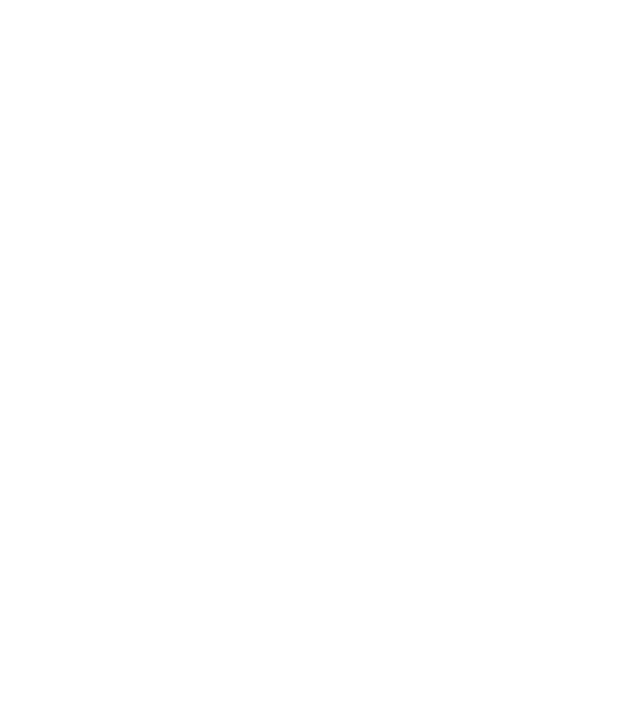
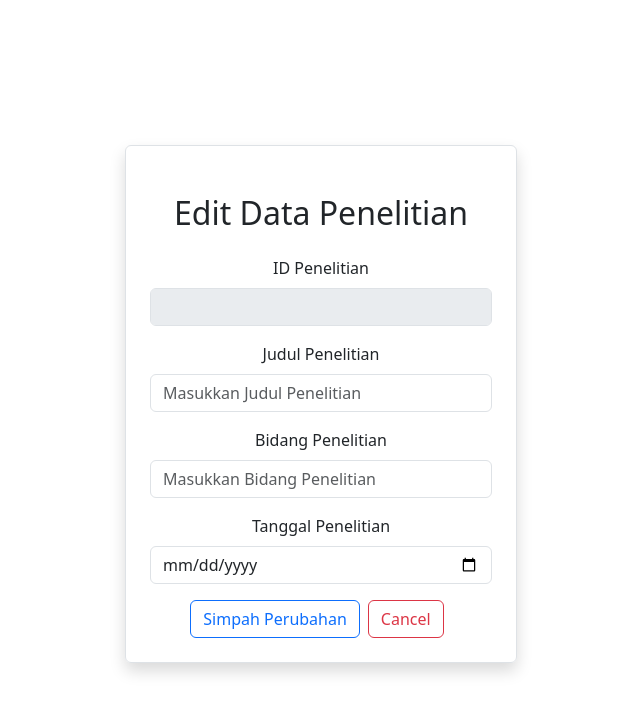
Before and after one commit to mfathulibad/s4, a React (Vite) app in the folder react-js/: page /penelitian/edit/1 in a window 1280 px wide. Before the commit this address had no page. Shown: the top 712 px of the page, without its empty margins (319-959 px from the left). Built offline with nearby package versions, Linux system fonts and the light colour scheme; no server answers.

Commit message:
upadate crud

```diff
--- a/react-js/src/App.jsx
+++ b/react-js/src/App.jsx
@@ -10,6 +10,8 @@ import EditDosen from './pages/dosen/EditDosen';
 import AddMataKuliah from './pages/matakuliah/AddMataKuliah';
 import Penelitian from './pages/penelitian/Penelitian';
 import AddPenelitian from './components/penelitian/AddPenelitianComponent';
+import EditPenelitian from './pages/penelitian/EditPenelitian';
+
 
 function App() {
   return (
@@ -22,6 +24,7 @@ function App() {
             <Route path="/matakuliah/insert" element = {<AddMataKuliah/>} />
             <Route path='/penelitian' element ={<Penelitian/>}/>
             <Route path='/penelitian/insert' element ={<AddPenelitian/>}/>
+            <Route path="/penelitian/edit/:id" element = {<EditPenelitian/>} />
           </Routes>
       </Router>
   )
--- a/react-js/src/components/penelitian/AddPenelitianComponent.jsx
+++ b/react-js/src/components/penelitian/AddPenelitianComponent.jsx
@@ -35,18 +35,6 @@ export default function AddPenelitianComponent() {
                 <h2 className='text-center m-4'>Tambah Data Penelitian</h2>
 
                 <form onSubmit={onSubmit}>
-                    <div className='mb-3'>
-                        <label htmlFor='idPenelitian' className='form-label'>
-                            ID Penelitian
-                        </label>
-                        <input
-                            type={'text'}
-                            className='form-control'
-                            placeholder='Masukkan Id Penelitian'
-                            name='id_penelitian'
-                            value={penelitian.id_penelitian}
-                            onChange={onInputChange}/>
-                    </div>
                     <div className='mb-3'>
                         <label htmlFor='judulPenelitian' className='form-label'>
                             Judul Penelitian
--- /dev/null
+++ b/react-js/src/components/penelitian/EditPenelitianComponent.jsx
@@ -0,0 +1,115 @@
+import axios from 'axios';
+import { useEffect, useState } from 'react'
+import { Link } from 'react-router-dom';
+
+function EditPenelitianComponent({id}) {
+  const [penelitian, setPenelitian] = useState({});
+  const [loading, setLoading] = useState(true);
+
+    const [formData, setFormData] = useState({
+        id_penelitian:``,
+        judul_penelitian:``,
+        bidang_penelitian:``,
+        tgl_penelitian:``
+    });
+
+    useEffect(() => {
+        async function fetchData() {
+          try {
+            const response = await axios.get(`http://localhost:8082/penelitian/${id}`);
+            setPenelitian(response.data);
+            setFormData(response.data);
+            setLoading(false);
+          } catch (error) {
+            console.error('Error fetching data:', error);
+            setLoading(false);
+          }
+        }
+
+        fetchData();
+    }, [id]);
+
+
+    const onInputChange = (e) => {
+        const { name, value } = e.target;
+        setFormData({
+          ...formData,[name]: value,
+        });
+    };
+
+    const onSubmit =async (e) => {
+        e.preventDefault();
+        try {
+            const response = await axios.post(`http://localhost:8082/penelitian/update`, formData);
+            console.log(response.data);
+            alert('Data penelitian berhasil diperbarui');
+          } catch (error) {
+            console.error('Error updating data:', error);
+          }
+    }
+
+  return (
+    <div className='container'>
+        <div className='row'>
+            <div className='col offset border rounded p-4 mt-2 shadow'>
+                <h2 className='text-center m-4'>Edit Data Penelitian</h2>
+
+                <form onSubmit={onSubmit}>
+                  <div className='mb-3'>
+                        <label htmlFor='judulPenelitian' className='form-label'>
+                            ID Penelitian
+                        </label>
+                        <input
+                            type={'text'}
+                            className='form-control'
+                            name='id_penelitian'
+                            value={formData.id_penelitian}
+                            onChange={onInputChange}
+                            disabled/>
+                    </div>
+                    <div className='mb-3'>
+                        <label htmlFor='judulPenelitian' className='form-label'>
+                            Judul Penelitian
+                        </label>
+                        <input
+                            type={'text'}
+                            className='form-control'
+                            placeholder='Masukkan Judul Penelitian'
+                            name='judul_penelitian'
+                            value={formData.judul_penelitian}
+                            onChange={onInputChange}/>
+                    </div>
+                    <div className='mb-3'>
+                        <label htmlFor='bidangPenelitian' className='form-label'>
+                            Bidang Penelitian
+                        </label>
+                        <input
+                            type={'text'}
+                            className='form-control'
+                            placeholder='Masukkan Bidang Penelitian'
+                            name='bidang_penelitian'
+                            value={formData.bidang_penelitian}
+                            onChange={onInputChange}/>
+                    </div>
+                    <div className='mb-3'>
+                        <label htmlFor='tglPenelitian' className='form-label'>
+                            Tanggal Penelitian
+                        </label>
+                        <input
+                            type='date'
+                            className='form-control'
+                            placeholder="YYYY-MM-DD"
+                            name='tgl_penelitian'
+                            value={formData.tgl_penelitian}
+                            onChange={onInputChange}/>
+                    </div>
+                    <button type='submit' className='btn btn-outline-primary'>Simpah Perubahan</button>
+                    <Link className='btn btn-outline-danger mx-2' to="/">Cancel</Link>
+                </form>
+            </div>
+        </div>
+    </div>
+  )
+}
+
+export default EditPenelitianComponent;
--- /dev/null
+++ b/react-js/src/pages/penelitian/EditPenelitian.jsx
@@ -0,0 +1,10 @@
+import { useParams } from 'react-router-dom';
+import EditPenelitianComponent from '../../components/penelitian/EditPenelitianComponent';
+
+function EditPenelitian(){
+    const { id } = useParams();
+    return <EditPenelitianComponent id={id}/>
+
+}
+
+export default EditPenelitian;
--- a/react-js/src/pages/penelitian/Penelitian.jsx
+++ b/react-js/src/pages/penelitian/Penelitian.jsx
@@ -56,7 +56,7 @@ export default function Penelitian() {
                                 <td>{penelitian.tgl_penelitian}</td>
                                 <td>
                                     <Link className='btn btn-outline-primary mx-2'
-                                        to={`/editpenelitian/${penelitian.id_penelitian}`}
+                                        to={`edit/${penelitian.id_penelitian}`}
                                     >Edit</Link>
                                     <button className='btn btn-danger mx-2' onClick={() => handleDelete(penelitian.id_penelitian)}>Delete</button>
                                 </td>
```
Also changed, not shown: 1 other file (tests, documents, lock files or other folders).
